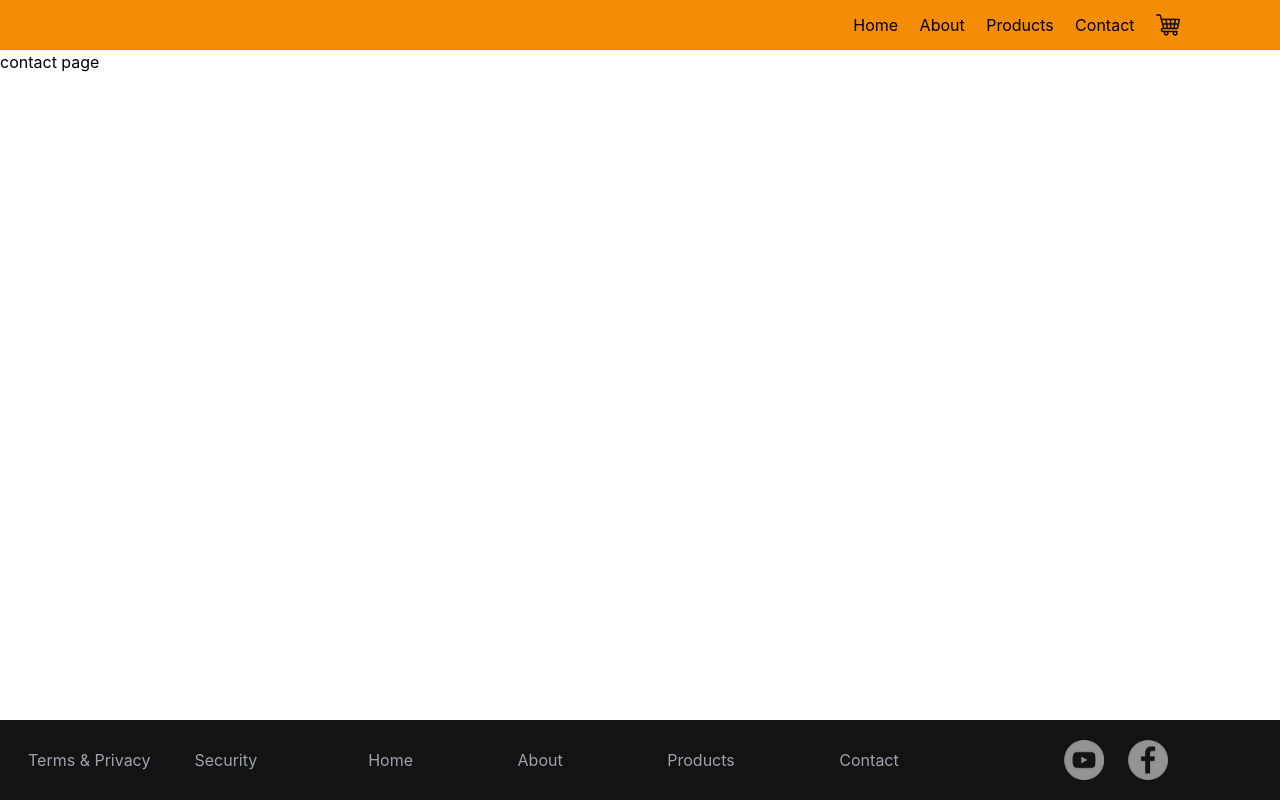
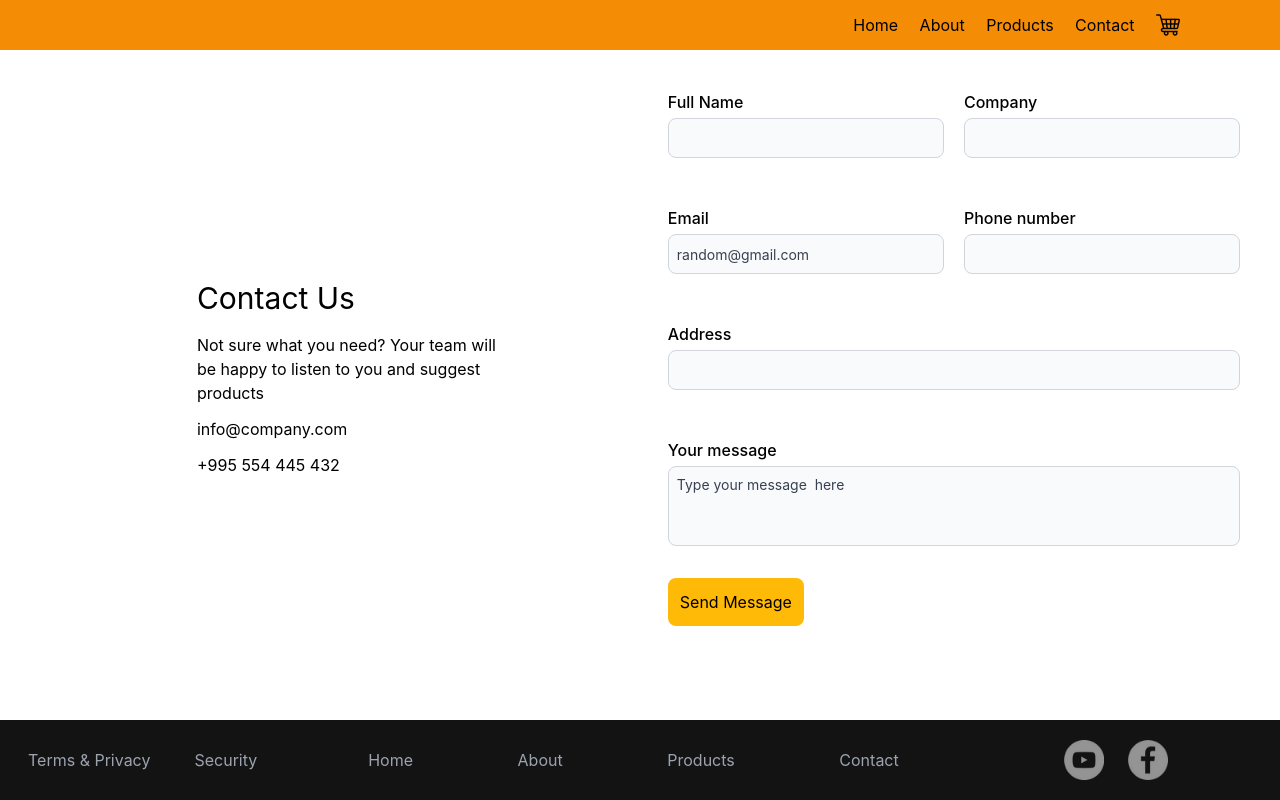
Before and after one commit to aleksandresher/create-react-app-1, a React (Create React App) app: page /contact in a window 1280 px wide. Built offline with nearby package versions, Linux system fonts and the light colour scheme.

Commit message:
contact page complated

```diff
--- a/src/App.js
+++ b/src/App.js
@@ -5,11 +5,11 @@ import Home from "./pages/Home";
 import Contact from "./pages/Contact";
 function App() {
   return (
-    <div>
+    <div className="flex flex-col min-h-screen">
       <header className="flex justify-end items-center  bg-[#f48c06] h-[50px]">
         <NavBar />
       </header>
-      <main>
+      <main className="flex-1">
         <Routes>
           <Route path="/" element={<Home />} />
           <Route path="/contact" element={<Contact />} />
--- a/src/pages/Contact.js
+++ b/src/pages/Contact.js
@@ -1,5 +1,84 @@
-export default function Contact(){
-    return (
-        <div>contact page</div>
-    )
+export default function Contact() {
+  return (
+    <section className="w-full flex-grow flex p-10">
+      <div className="flex justify-center items-center">
+        <span className="flex flex-col w-1/2 gap-3">
+          <h1 className="text-[30px]">Contact Us</h1>
+          <p className="">
+            Not sure what you need? Your team will be happy to listen to you and
+            suggest products
+          </p>
+          <p>info@company.com</p>
+          <p>+995 554 445 432</p>
+        </span>
+      </div>
+      <div className="flex flex-col w-1/2">
+        <form className="grid grid-cols-2 grid-rows-5 gap-5 gap-y-2 ">
+          <span className="flex flex-col gap-1">
+            <label htmlFor="name" className="font-medium">
+              Full Name
+            </label>
+            <input
+              type="text"
+              id="name"
+              className="h-10 p-2 border text-sm text-gray-900  border-gray-300 rounded-lg bg-gray-50 placeholder-gray-700 focus:border-green-600 outline-none"
+            />
+          </span>
+          <span className="flex flex-col gap-1 ">
+            <label htmlFor="company" className="font-medium">
+              Company
+            </label>
+            <input
+              type="text"
+              id="company"
+              className="h-10 p-2 border text-sm text-gray-900  border-gray-300 rounded-lg bg-gray-50 placeholder-gray-700 focus:border-green-600 outline-none"
+            />
+          </span>
+          <span className="flex flex-col gap-1 ">
+            <label htmlFor="email" className="font-medium">
+              Email
+            </label>
+            <input
+              type="text"
+              id="email"
+              placeholder="random@gmail.com"
+              className="h-10 p-2 border text-sm text-gray-900  border-gray-300 rounded-lg bg-gray-50 placeholder-gray-700 focus:border-green-600 outline-none p-1"
+            />
+          </span>
+          <span className="flex flex-col gap-1 ">
+            <label htmlFor="number" className="font-medium">
+              Phone number
+            </label>
+            <input
+              type="text"
+              id="number"
+              className="h-10 p-2 border text-sm text-gray-900  border-gray-300 rounded-lg bg-gray-50 placeholder-gray-700 focus:border-green-600 outline-none"
+            />
+          </span>
+          <span className="flex flex-col gap-1 col-span-2 ">
+            <label htmlFor="address" className="font-medium">
+              Address
+            </label>
+            <input
+              type="text"
+              id="address"
+              className="h-10 p-2 border text-sm text-gray-900  border-gray-300 rounded-lg bg-gray-50 placeholder-gray-700 focus:border-green-600 outline-none"
+            />
+          </span>
+          <span className="flex flex-col gap-1 col-span-2 ">
+            <label htmlFor="message" className="font-medium">
+              Your message
+            </label>
+            <textarea
+              className=" h-[80px] p-2  border text-sm text-gray-900  border-gray-300 rounded-lg bg-gray-50 placeholder-gray-700 focus:border-green-600 outline-none resize-none"
+              placeholder="Type your message  here"
+            ></textarea>
+          </span>
+          <button className="col-span-2 place-self-start bg-[#ffba08] mt-6 p-3 rounded-lg">
+            Send Message
+          </button>
+        </form>
+      </div>
+    </section>
+  );
 }
```
